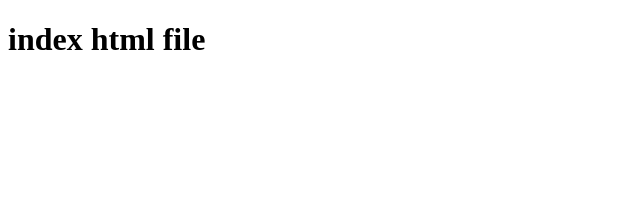
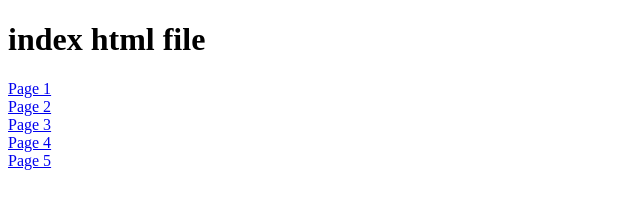
Before and after one commit to MohammadAbdulRihan/MyGitRepo, a plain HTML site: page index.html in a window 1280 px wide. Shown: the whole page, without its empty margins (0-640 px from the left). Drawn offline with Linux system fonts and the light colour scheme.

Commit message:
different pages added

```diff
--- a/index.html
+++ b/index.html
@@ -7,5 +7,11 @@
 </head>
 <body>
     <h1>index html file </h1>
+    <a href="First.html">Page 1</a><br>
+    <a href="Second.html">Page 2</a><br>
+    <a href="Third.html">Page 3</a><br>
+    <a href="Fourth.html">Page 4</a><br>
+    <a href="Fifth.html">Page 5</a><br>
+
 </body>
 </html>
```
